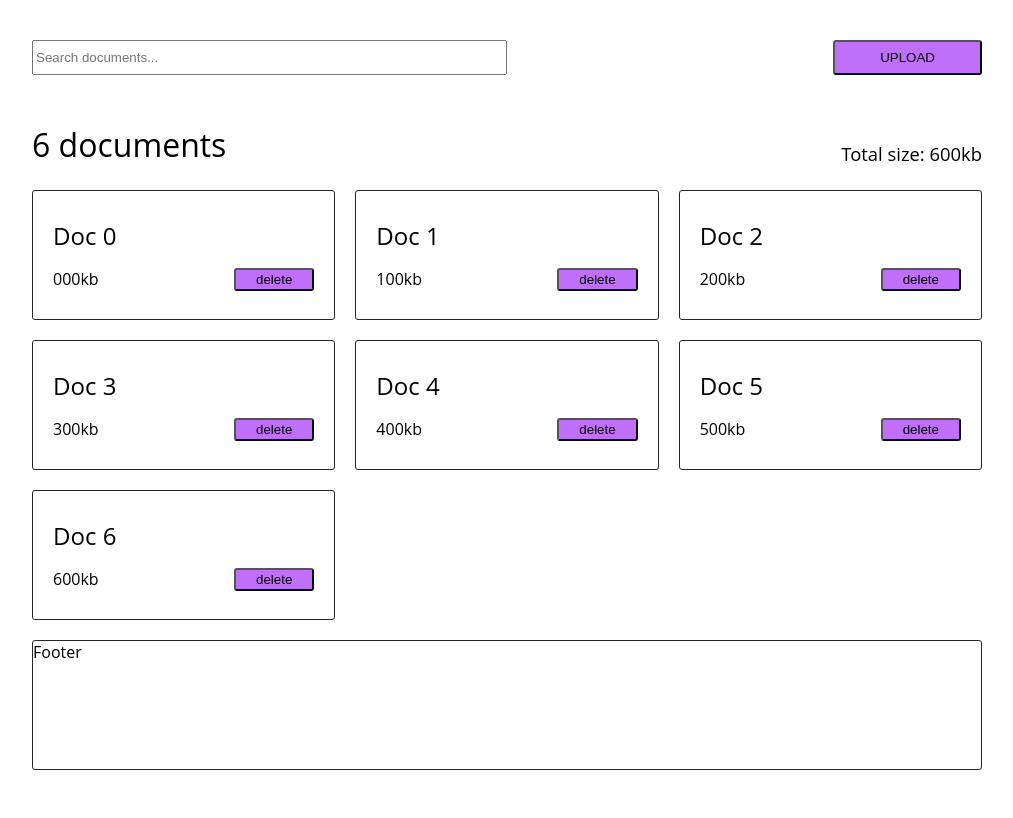
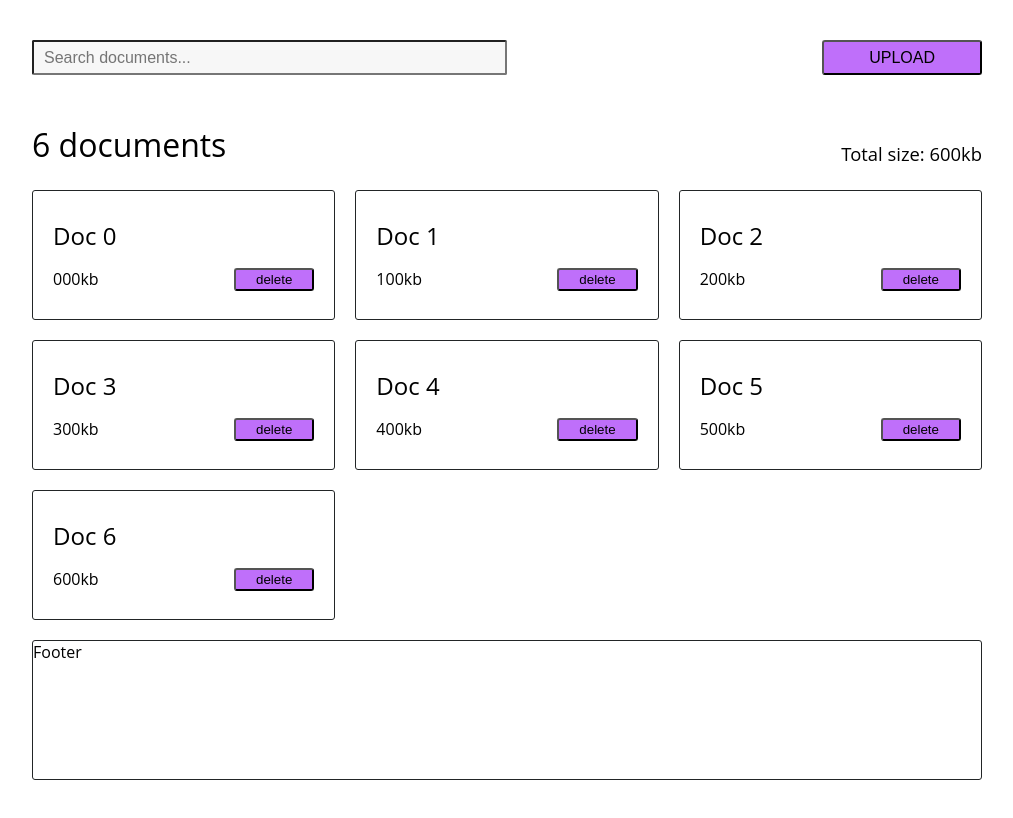
Before and after one commit to hypercodex/photo-upload-app, a Next.js app in the folder app/: page / in a window 1280 px wide. Shown: the whole page, without its empty margins (133-1146 px from the left). Built offline with nearby package versions, Linux system fonts and the light colour scheme.

Commit message:
minor wireframe design touchup

```diff
--- a/app/src/components/File.module.scss
+++ b/app/src/components/File.module.scss
@@ -7,13 +7,14 @@
   border: 1px solid color.$dark;
   border-radius: 3px;
   padding: 20px;
-  margin: 0px 5px;
+  margin: 0px 5px 10px 5px;
   flex: 1 1 base.$idealContentWidth;
   display: flex;
   flex-direction: column;
   justify-content: space-around;
   @media (max-width: base.$mobileBreak) {
     padding: 10px 20px;
+    margin: 0px 5px 4px 5px;
   }
 }
 
--- a/app/src/components/Header.module.scss
+++ b/app/src/components/Header.module.scss
@@ -6,6 +6,10 @@
   flex-direction: column;
   justify-content: space-between;
   padding: 0px !important;
+  margin-bottom: 10px;
+  @media (max-width: base.$mobileBreak) {
+    margin-bottom: 4px;
+  }
 }
 
 .wrapper {
@@ -22,7 +26,8 @@
   }
 }
 
-.buttonClass {
+.button {
+  font-size: 1rem;
   height: 35px;
   text-transform: uppercase;
   padding: 0px 45px;
--- a/app/src/components/Header.tsx
+++ b/app/src/components/Header.tsx
@@ -11,7 +11,7 @@ const Header: React.FC = () => {
     <header className={ style.header }>
       <div className={style.wrapper} >
         <Search />
-        <Button extraClass={style.buttonClass}>
+        <Button extraClass={style.button}>
           Upload
         </Button>
       </div>
--- a/app/src/components/Home.module.scss
+++ b/app/src/components/Home.module.scss
@@ -25,12 +25,12 @@
   }
 }
 
-.wrapper > * {
-  margin-bottom: 10px;
-  @media (max-width: base.$mobileBreak) {
-    margin-bottom: 4px;
-  }
-}
+// .wrapper > * {
+//   margin-bottom: 10px;
+//   @media (max-width: base.$mobileBreak) {
+//     margin-bottom: 4px;
+//   }
+// }
 
 
 /* We need to set the margin used on flex items to 0 as we have gaps in grid.  */
--- a/app/src/components/Search.module.scss
+++ b/app/src/components/Search.module.scss
@@ -1,3 +1,4 @@
+@use '../styles/color';
 @use '../styles/base';
 
 .searchForm {
@@ -11,4 +12,12 @@
 .searchInput {
   height: 35px;
   width: 100%;
+  background-color: color.$light;
+  border-radius: 2px;
+  padding-left: 10px;
+  font-size: 1rem;
 }
+
+.searchInput:focus {
+  border-radius: 4px;
+}
--- a/app/src/styles/_color.scss
+++ b/app/src/styles/_color.scss
@@ -10,3 +10,4 @@ $duskDark: #0C1059;
 $night: #020426;
 $electric: #F2D479;
 $dark: #222526;
+$light: #F7F7F7;
```
